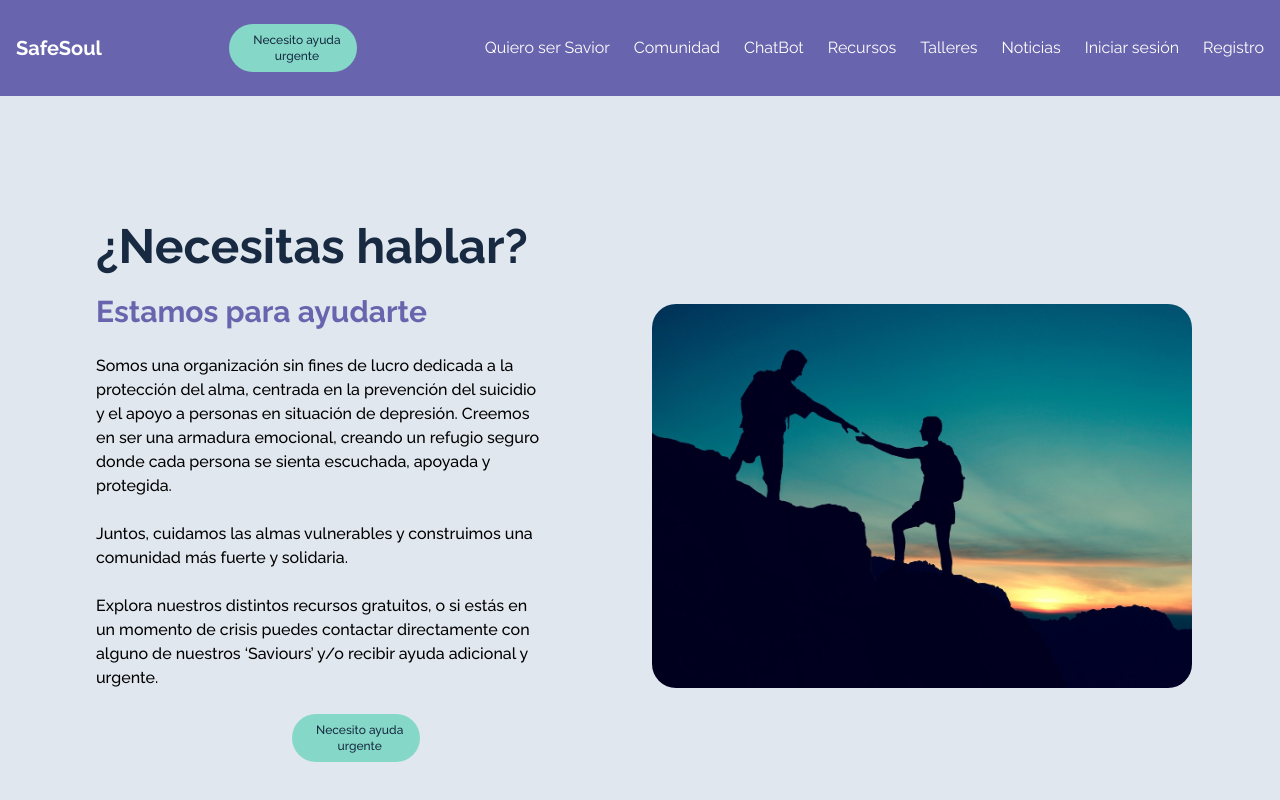
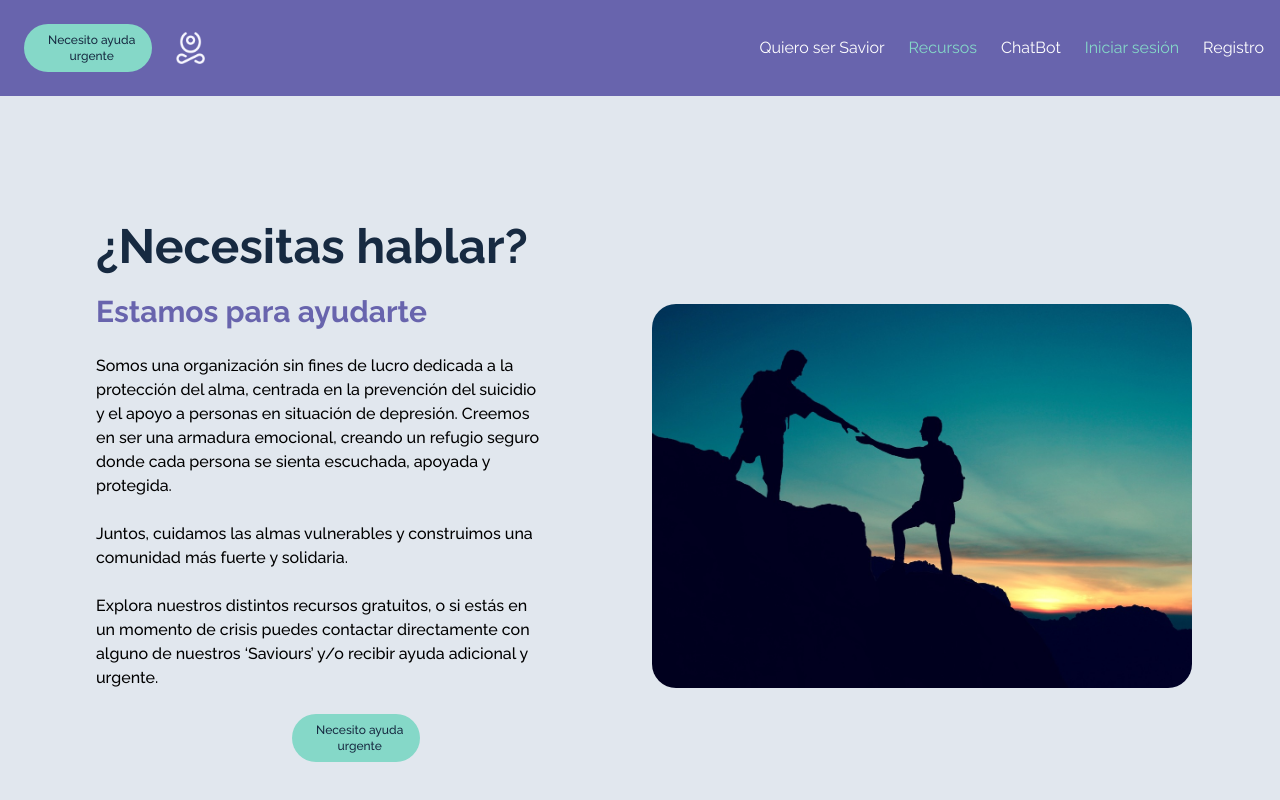
Before and after one commit to LorelizDev/hackaton-F5-G1-2024, a React (Vite) app: page / in a window 1280 px wide. Shown: the top 800 px of the page. Built offline with nearby package versions, Linux system fonts and the light colour scheme.

Commit message:
Fix: navbar styles

```diff
--- a/src/components/Navbar.jsx
+++ b/src/components/Navbar.jsx
@@ -1,56 +1,59 @@
-import React, { useState, useRef, useEffect } from 'react';
+import React, { useState, useRef } from 'react';
 import LogOutButton from "../components/LogOutButton";
 import { useUserContext } from '../context/UserContext';
 import { Link } from 'react-router-dom';
 import HelpButton from './HelpButton';
+import SoulSafe from '../assets/images/resources/soulsafeblanco.png';
 
 const Navbar = () => {
   const { userAuth } = useUserContext();
   const [open, setOpen] = useState(false);
-  const menuRef = useRef(null); //
+  const [resourcesOpen, setResourcesOpen] = useState(false); // Estado para el desplegable
+  const menuRef = useRef(null);
 
   const toggleMenu = () => {
     setOpen(!open);
   };
 
-  /*   useEffect(() => {
-      const handleClickOutside = (event) => {
-        if (menuRef.current && !menuRef.current.contains(event.target)) {
-          setOpen(false);
-        }
-      };
-
-      document.addEventListener('mousedown', handleClickOutside);
-
-      return () => {
-        document.removeEventListener('mousedown', handleClickOutside);
-      };
-    }, [menuRef]); */
+  const toggleResources = () => {
+    setResourcesOpen(!resourcesOpen);
+  };
 
   return (
     <>
       <div className="hidden lg:flex justify-between items-center bg-[#6864AD] text-white p-4">
         <div className="flex items-center space-x-4">
-          <Link to="/" className="text-xl font-bold">SafeSoul</Link>
+          <HelpButton className="w-12 pl-4" />
+          {/* Mover el logo aquí y hacer que redirija al home */}
+          <Link to="/">
+            <img src={SoulSafe} alt="Logo SoulSafe" className="h-8" />
+          </Link>
         </div>
-        <div className="flex items-center space-x-4">
-          <HelpButton className="w-12" />
-        </div>
-
 
         <div className="flex space-x-6">
           <Link to="/saviours" className="hover:underline">Quiero ser Savior</Link>
-          <Link to="/forum" className="hover:underline">Comunidad</Link>
+
+          {/* Enlace de recursos que despliega los sub-enlaces */}
+          <div className="relative">
+            <button onClick={toggleResources} className="hover:underline text-contrast">
+              Recursos
+            </button>
+            {resourcesOpen && (
+              <div className="absolute bg-white text-black rounded shadow-md mt-2 z-10">
+                <Link to="/forum" className="block px-4 py-2 hover:bg-gray-200">Comunidad</Link>
+                <Link to="/courses" className="block px-4 py-2 hover:bg-gray-200">Talleres</Link>
+                <Link to="/news" className="block px-4 py-2 hover:bg-gray-200">Noticias</Link>
+              </div>
+            )}
+          </div>
+
           <Link to="/chat" className="hover:underline">ChatBot</Link>
-          <Link to="/resources" className="hover:underline">Recursos</Link>
-          <Link to="/courses" className="hover:underline">Talleres</Link>
-          <Link to="" className="hover:underline">Noticias</Link>
 
           {userAuth && <LogOutButton />}
 
           {!userAuth && (
             <>
-              <Link to="/login" className="hover:underline">Iniciar sesión</Link>
+              <Link to="/login" className="hover:underline text-contrast">Iniciar sesión</Link>
               <Link to="/register" className="hover:underline">Registro</Link>
             </>
           )}
@@ -77,14 +80,11 @@ const Navbar = () => {
         </button>
 
         {open && (
-          <div ref={menuRef} className="top-5 max-sm:w-screen max-sm:h-screen absolute right-0 mt-2 w-96 bg-light rounded-lg ">
+          <div ref={menuRef} className="top-5 max-sm:w-screen max-sm:h-screen absolute right-0 mt-2 w-96 bg-light rounded-lg pr-4 ">
             <ul className="flex flex-col p-2">
               <li className="px-4 hover:bg-gray-200 font-mainFont font-bold text-medium text-2xl"><Link to="/saviours">Quiero ser Savior</Link></li>
-              <li className="px-4 hover:bg-gray-200 font-mainFont font-bold text-medium text-2xl"><Link to="/forum">Comunidad</Link></li>
+              <li className="py-2 px-4 hover:bg-gray-200 font-mainFont font-black text-3xl text-dark"><Link to="/resources">Recursos</Link></li>
               <li className="px-4 hover:bg-gray-200 font-mainFont font-bold text-medium text-2xl"><Link to="/chat">ChatBot</Link></li>
-              <li className="py-2 px-4 hover:bg-gray-200 font-mainFont font-black text-3xl text-dark"><Link to="/resources">Recursos</Link></li>
-              <li className=" px-4 hover:bg-gray-200 font-mainFont font-bold text-medium text-2xl"><Link to="/workshops">Talleres</Link></li>
-              <li className=" px-4 hover:bg-gray-200 font-mainFont font-bold text-medium text-2xl"><Link to="/news">Noticias</Link></li>
 
               {userAuth && <LogOutButton />}
 
@@ -95,10 +95,12 @@ const Navbar = () => {
                 </>
               )}
             </ul>
+            <div className="flex justify-center py-2">
+              <button><img src={SoulSafe} alt="Logo SoulSafe" className="h-8" /></button> {/* Logo no visible en menú hamburguesa */}
+            </div>
           </div>
-        )
-        }
-      </div >
+        )}
+      </div>
     </>
   );
 };
--- a/src/pages/Saviour.jsx
+++ b/src/pages/Saviour.jsx
@@ -1,24 +1,47 @@
 import React from 'react'
+import friendship from '../assets/friendship.jpg';  // Ruta correcta de la imagen
+
 
 function Saviour() {
     return (
-        <div className='bg-light min-h-screen h-full'>
-            <div className='px-4 py-8'>
-                <h1 className='font-mainFont font-extrabold text-4xl sm:text-3xl text-dark '>¿Quieres ayudar?</h1>
-                <h3 className='font-mainFont font-semibold text-3xl sm:text-2xl text-medium mt-2'>Conviértete en un Savior/consejero</h3>
+        <>
+        {/* Beginning of div container */}
+        <div className="relative max-sm:bg-light max-sm:w-screen max-sm:h-screen">
+
+
+            {/* Grid container for large screens */}
+            <div className="lg:grid lg:grid-cols-2 lg:gap-2 lg:px-20 lg:py-20 max-sm:flex max-sm:flex-col">
+
+
+                {/* Text section */}
+                <div className="lg:ml-0 lg:my-auto max-sm:ml-6">
+                    {/* div 1 */}
+                    <p className="lg:text-5xl font-mainFont lg:font-bold lg:text-dark lg:mt-0 max-sm:text-pretty max-sm:text-5xl  max-sm:font-black max-sm:text-dark max-sm:mt-10">
+                        ¿Quieres ayudar?
+                    </p>
+                    {/* div 2 */}
+                    <p className="lg:text-3xl lg:mt-4 lg:font-mainFont lg:font-bold lg:text-medium max-sm:text-4xl max-sm:font-mainFont max-sm:font-black max-sm:text-medium max-sm:mt-2">
+                        Conviértete en un Savior/consejero
+                    </p>
+                    {/* div 3 */}
+                    <p className="lg:text-black lg:font-medium lg:mt-6 font-mainFont lg:leading-relaxed max-sm:text-2xl max-sm:mr-8 max-sm:font-medium max-sm:ml-1 max-sm:text-left max-sm:text-dark max-w-md max-sm:mt-6">
+                        Si tienes estudios y/o experiencia en salud mental para unirte a nuestra misión de ser faros en la tormenta, guiando a quienes se sienten perdidos. Si has trabajado en voluntariados o proyectos relacionados, tu luz puede marcar una gran diferencia.
+                        <br/><br/>
+                        Únete a nosotros para sembrar esperanza, crear conciencia y brindar apoyo, generando un impacto positivo en quienes más lo necesitan. ¡Regístrate <a className='text-medium font-semibold' href="url">aquí</a> y sé parte del cambio!
+                    </p>
+                </div>
+                {/* Image section */}
+                <div className="lg:mr-0 lg:flex lg:justify-center lg:items-center max-sm:mt-6">
+                    <img className="lg:w-[540px] lg:h-96 lg:rounded-3xl drop-shadow-md max-sm:w-96 max-sm:ml-6 max-sm:mr-6 max-sm:h-64 max-sm:rounded-3xl" src={friendship} alt="Savior" />
+                </div>
             </div>
-            <div className='px-4 mt-4'>
-                <p className='font-mainFont font-normal text-sm sm:text-base text-dark leading-relaxed'>
-                    Si tienes estudios y/o experiencia en salud mental para unirse a nuestra misión de ser faros en la tormenta, guiando a quienes se sienten perdidos. Si has trabajado en voluntariados o proyectos relacionados, tu luz puede marcar una gran diferencia.<br />
-                    <br />
-                    Únete a nosotros para sembrar esperanza, crear conciencia y brindar apoyo, generando un impacto positivo en quienes más lo necesitan. ¡Regístrate <a className='text-medium font-semibold' href="url">aquí</a> y sé parte del cambio!
-                </p>
-            </div>
-            <div className='max-w-sm mx-auto flex flex-col items-center justify-center mt-6 px-4'>
-                <img className='rounded-md w-full h-auto' src="./src/img/friendship.jpg" alt="friendship" />
-            </div>
+
+
         </div>
+        {/* End of div container */}
+        </>
     )
 }
 
+
 export default Saviour
```
Also changed, not shown: src/assets/images/resources/soulsafeblanco.png (added), 1 other file (tests, documents, lock files or other folders).
